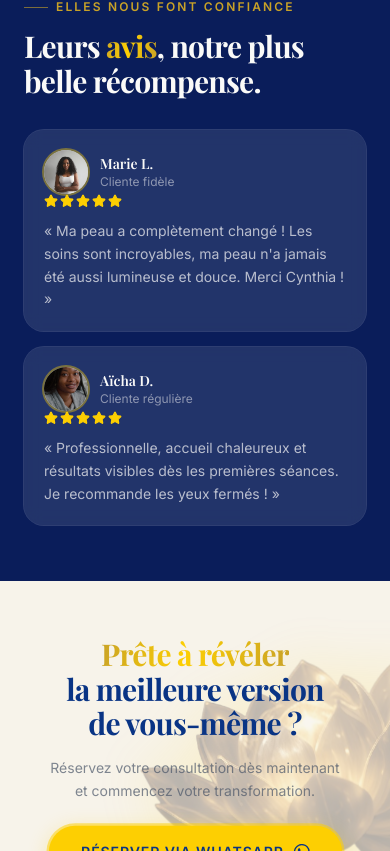
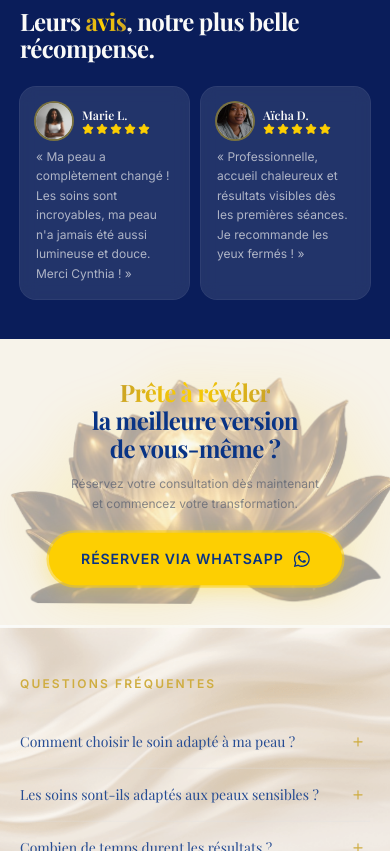
Before and after one commit to kenryalonzo/com.cythia.dev, a Next.js app: page /prestation in a window 390 px wide. Shown: the part 5933-6784 px from the top of the page. Built offline with nearby package versions, Linux system fonts and the light colour scheme.

Commit message:
Refactor code structure for improved readability and maintainability

```diff
--- a/components/PrestationTestimonialsCTA.tsx
+++ b/components/PrestationTestimonialsCTA.tsx
@@ -12,28 +12,22 @@ const ease = [0.22, 1, 0.36, 1] as const;
 
 type Testimonial = {
 	name: string;
-	role: string;
 	quote: string;
 	image: string;
-	rating: number;
 };
 
 const testimonials: Testimonial[] = [
 	{
 		name: "Marie L.",
-		role: "Cliente fidèle",
 		quote:
 			"Ma peau a complètement changé ! Les soins sont incroyables, ma peau n'a jamais été aussi lumineuse et douce. Merci Cynthia !",
 		image: "/assets/images/testimonie1.jpg",
-		rating: 5,
 	},
 	{
 		name: "Aïcha D.",
-		role: "Cliente régulière",
 		quote:
 			"Professionnelle, accueil chaleureux et résultats visibles dès les premières séances. Je recommande les yeux fermés !",
 		image: "/assets/images/testimonie3.jpg",
-		rating: 5,
 	},
 ];
 
@@ -44,7 +38,7 @@ type FAQ = {
 
 const faqs: FAQ[] = [
 	{
-		question: "Comment choisir le soin adapté à ma peau ? ?",
+		question: "Comment choisir le soin adapté à ma peau ?",
 		answer:
 			"Lors de votre première visite, nous réalisons un diagnostic complet de votre peau pour vous recommander les soins les plus adaptés à vos besoins.",
 	},
@@ -65,13 +59,13 @@ const faqs: FAQ[] = [
 	},
 ];
 
-function RatingStars({ count }: { count: number }) {
+function RatingStars() {
 	return (
 		<div className="flex gap-0.5">
-			{Array.from({ length: count }).map((_, i) => (
+			{Array.from({ length: 5 }).map((_, i) => (
 				<Star
 					key={`star-${i}`}
-					size={14}
+					size={12}
 					className="fill-gold text-gold"
 				/>
 			))}
@@ -90,51 +84,47 @@ export function PrestationTestimonialsCTA() {
 				<Reveal
 					as="div"
 					variant="scroll"
-					className="relative bg-[#0a1d5a] px-6 py-14 md:px-12 md:py-20"
+					className="relative bg-[#0a1d5a] px-5 py-10 md:px-10 md:py-14"
 				>
-					<div className="mx-auto max-w-[520px]">
+					<div className="mx-auto max-w-[480px]">
 						<span className="eyebrow inline-flex items-center gap-2 text-gold-deep/80">
-							<span className="h-px w-6 bg-gold-deep/60" aria-hidden />
 							Elles nous font confiance
 						</span>
 
-						<h2 className="mt-3 font-display text-3xl font-bold leading-[1.15] tracking-tight text-ivory sm:text-4xl">
+						<h2 className="mt-2 font-display text-2xl font-bold leading-[1.15] tracking-tight text-ivory sm:text-3xl">
 							Leurs{" "}
 							<span className="text-gradient-gold">avis</span>, notre plus belle
 							récompense.
 						</h2>
 
-						<div className="mt-8 space-y-4">
+						<div className="mt-6 flex gap-3">
 							{testimonials.map((t, i) => (
 								<motion.div
 									key={t.name}
-									initial={{ opacity: 0, y: 20 }}
+									initial={{ opacity: 0, y: 16 }}
 									whileInView={{ opacity: 1, y: 0 }}
 									viewport={{ once: true }}
-									transition={{ delay: i * 0.15, duration: 0.6, ease }}
-									className="rounded-2xl bg-white/10 p-5 backdrop-blur-sm ring-1 ring-white/15"
+									transition={{ delay: i * 0.15, duration: 0.5, ease }}
+									className="flex-1 rounded-xl bg-white/10 p-4 backdrop-blur-sm ring-1 ring-white/15"
 								>
-									<div className="flex items-center gap-3">
-										<span className="relative h-11 w-11 shrink-0 overflow-hidden rounded-full bg-gray-300 ring-2 ring-gold/40">
+									<div className="flex items-center gap-2.5">
+										<span className="relative h-9 w-9 shrink-0 overflow-hidden rounded-full bg-gray-300 ring-2 ring-gold/40">
 											<Image
 												src={t.image}
 												alt={t.name}
 												fill
-												sizes="44px"
+												sizes="36px"
 												className="object-cover"
 											/>
 										</span>
 										<div>
-											<span className="block font-display text-sm font-semibold text-ivory">
+											<span className="block font-display text-xs font-semibold text-ivory">
 												{t.name}
 											</span>
-											<span className="block text-xs text-ivory/50">
-												{t.role}
-											</span>
+											<RatingStars />
 										</div>
 									</div>
-									<RatingStars count={t.rating} />
-									<p className="mt-3 text-sm leading-relaxed text-ivory/70">
+									<p className="mt-2 text-xs leading-relaxed text-ivory/65">
 										« {t.quote} »
 									</p>
 								</motion.div>
@@ -143,41 +133,42 @@ export function PrestationTestimonialsCTA() {
 					</div>
 				</Reveal>
 
-				{/* ── CTA Lotus (light bg) ── */}
+				{/* ── CTA Lotus (cream) ── */}
 				<Reveal
 					as="div"
 					variant="scroll"
-					className="relative flex items-center bg-cream px-6 py-14 md:px-12 md:py-20"
+					className="relative flex items-center bg-cream px-5 py-10 md:px-10 md:py-14"
 				>
+					{/* Lotus grand — droite */}
 					<motion.div
-						animate={{ y: [0, -8, 0], rotate: [0, 2, 0] }}
+						animate={{ y: [0, -6, 0], rotate: [0, 2, 0] }}
 						transition={{ duration: 6, repeat: Infinity, ease: "easeInOut" }}
-						className="absolute right-0 top-1/2 -translate-y-1/2 translate-x-1/3 opacity-30 lg:opacity-100"
+						className="absolute -right-4 top-1/2 -translate-y-1/2 opacity-40 sm:right-4 sm:opacity-100 lg:right-8"
 					>
 						<Image
 							src="/assets/images/lotus-cote-droit.png"
 							alt=""
-							width={320}
-							height={320}
+							width={280}
+							height={280}
 							style={{ width: "auto", height: "auto" }}
-							className="object-contain drop-shadow-[0_0_30px_rgba(253,207,2,0.5)]"
+							className="object-contain drop-shadow-[0_0_30px_rgba(253,207,2,0.4)]"
 						/>
 					</motion.div>
 
-					<div className="relative z-10 mx-auto max-w-[380px] text-center lg:mx-0 lg:text-left">
-						<h2 className="font-display text-3xl font-bold leading-[1.15] tracking-tight text-royal sm:text-4xl">
+					<div className="relative z-10 mx-auto max-w-[340px] text-center lg:mx-0 lg:text-left">
+						<h2 className="font-display text-2xl font-bold leading-[1.15] tracking-tight text-royal sm:text-3xl">
 							<span className="text-gradient-gold">Prête à révéler</span>
 							<br />
 							la meilleure version
 							<br />
 							de vous-même ?
 						</h2>
-						<p className="mt-4 text-sm leading-relaxed text-slate-ink/70">
+						<p className="mt-3 text-xs leading-relaxed text-slate-ink/65">
 							Réservez votre consultation dès maintenant
 							<br />
 							et commencez votre transformation.
 						</p>
-						<div className="mt-6 lg:text-left">
+						<div className="mt-5 lg:text-left">
 							<Button
 								href={waLink()}
 								external
@@ -202,47 +193,54 @@ export function PrestationTestimonialsCTA() {
 				</Reveal>
 			</div>
 
-			{/* ── Bottom: FAQ ── */}
+			{/* ── Bottom: FAQ avec background ── */}
 			<Reveal
 				as="div"
 				variant="scroll"
-				className="bg-ivory px-6 py-14 md:px-12 md:py-20"
+				className="relative overflow-hidden bg-ivory"
 			>
-				<div className="mx-auto max-w-[680px]">
-					<span className="eyebrow inline-flex items-center gap-2">
-						<span className="h-px w-6 bg-gold-deep/60" aria-hidden />
+				{/* Image de fond */}
+				<div className="absolute inset-0 z-0">
+					<Image
+						src="/assets/images/background_last_section.png"
+						alt=""
+						fill
+						sizes="100vw"
+						className="object-cover"
+					/>
+				</div>
+
+				{/* Contenu FAQ — gauche uniquement */}
+				<div className="relative z-10 px-5 py-10 md:px-10 md:py-14">
+					<div className="mx-auto max-w-[520px]">
+						<span className="eyebrow inline-flex items-center gap-2 text-gold-deep">
 							Questions fréquentes
 						</span>
 
-					<h2 className="mt-3 font-display text-2xl font-bold leading-[1.15] tracking-tight text-royal sm:text-3xl">
-						Tout ce que vous{" "}
-						<span className="text-gradient-gold">savoir</span>.
-					</h2>
-
-					<div className="mt-6 space-y-2">
+						<div className="mt-5 space-y-0">
 							{faqs.map((faq, i) => (
 								<motion.div
 									key={faq.question}
-								initial={{ opacity: 0, y: 16 }}
-								whileInView={{ opacity: 1, y: 0 }}
+									initial={{ opacity: 0, x: -16 }}
+									whileInView={{ opacity: 1, x: 0 }}
 									viewport={{ once: true }}
-								transition={{ delay: i * 0.1, duration: 0.5, ease }}
-								className="overflow-hidden rounded-xl bg-cream ring-1 ring-slate-line/25"
+									transition={{ delay: i * 0.08, duration: 0.4, ease }}
+									className="border-b border-slate-line/30 last:border-b-0"
 								>
 									<button
 										type="button"
 										onClick={() =>
 											setOpenIndex(openIndex === i ? null : i)
 										}
-									className="flex w-full items-center justify-between gap-4 p-4 text-left"
+										className="flex w-full items-center justify-between gap-4 py-3.5 text-left"
 									>
-									<span className="font-display text-sm font-semibold text-royal">
+										<span className="font-display text-sm font-medium text-royal">
 											{faq.question}
 										</span>
 										<motion.span
 											animate={{ rotate: openIndex === i ? 45 : 0 }}
 											transition={{ duration: 0.2 }}
-										className="flex h-7 w-7 shrink-0 items-center justify-center rounded-full bg-gold-soft text-gold-deep"
+											className="flex h-6 w-6 shrink-0 items-center justify-center rounded-full text-gold-deep"
 										>
 											<Plus size={14} />
 										</motion.span>
@@ -253,12 +251,9 @@ export function PrestationTestimonialsCTA() {
 												initial={{ height: 0 }}
 												animate={{ height: "auto" }}
 												exit={{ height: 0 }}
-											transition={{
-												duration: 0.3,
-												ease,
-											}}
+												transition={{ duration: 0.3, ease }}
 											>
-											<p className="px-4 pb-4 text-xs leading-relaxed text-slate-ink/65">
+												<p className="pb-3.5 text-xs leading-relaxed text-slate-ink/60">
 													{faq.answer}
 												</p>
 											</motion.div>
@@ -268,6 +263,7 @@ export function PrestationTestimonialsCTA() {
 							))}
 						</div>
 					</div>
+				</div>
 			</Reveal>
 		</section>
 	);
```
Also changed, not shown: public/assets/images/background_last_section.png (added). Lines whose indentation alone changed are shown as unchanged.
